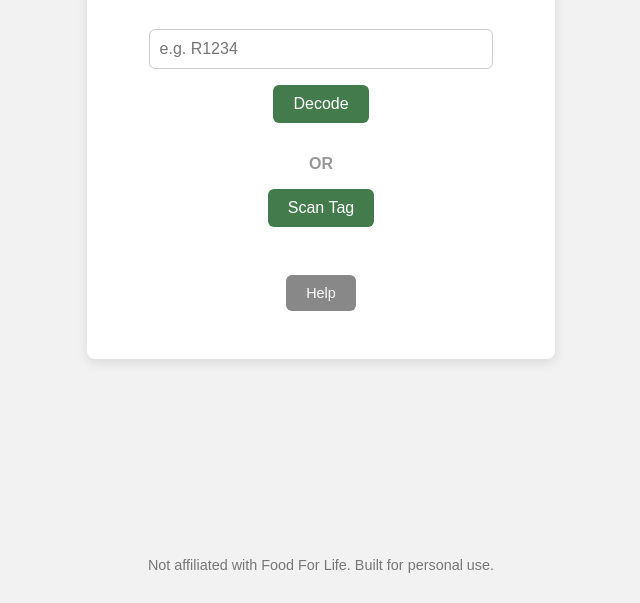
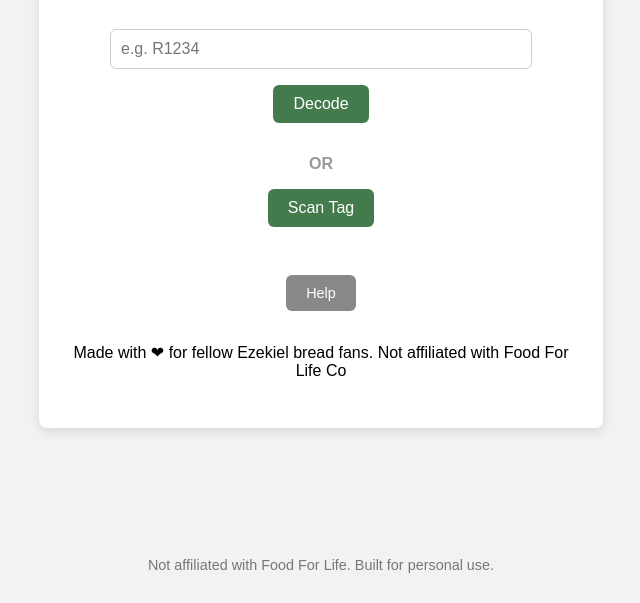
Before and after one commit to arassp/EziDate, a plain HTML site: page index.html in a window 1280 px wide. Shown: the part 197-800 px from the top of the page, without its empty margins (319-959 px from the left). Drawn offline with Linux system fonts and the light colour scheme.

Commit message:
Update index.html

```diff
--- a/index.html
+++ b/index.html
@@ -26,6 +26,7 @@
     <button class="help" onclick="alert('📌 Take a clear well-lit photo of the lot number. It looks like R1234CA and is usually printed or stamped on the tag.')">
       Help
     </button>
+    <p>Made with ❤ for fellow Ezekiel bread fans. Not affiliated with Food For Life Co</p>
   </div>
 
   <footer>
```
